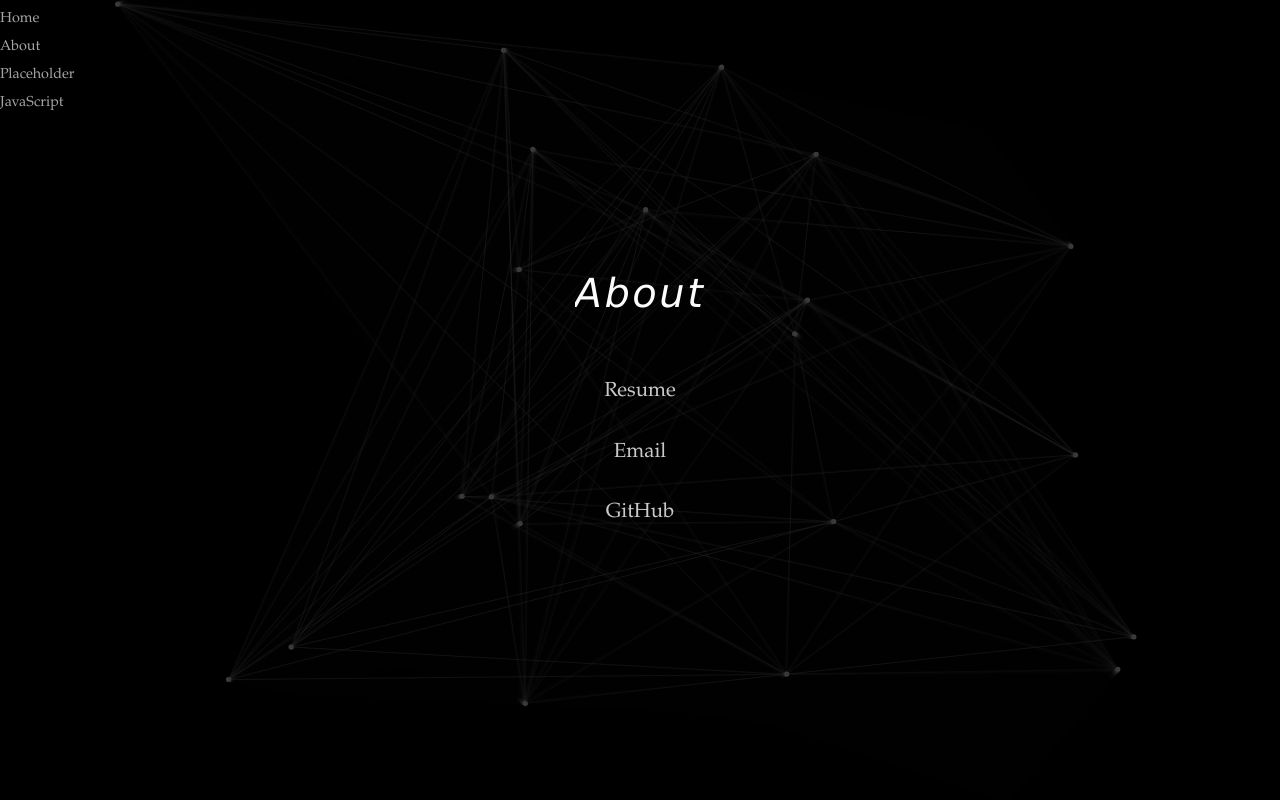
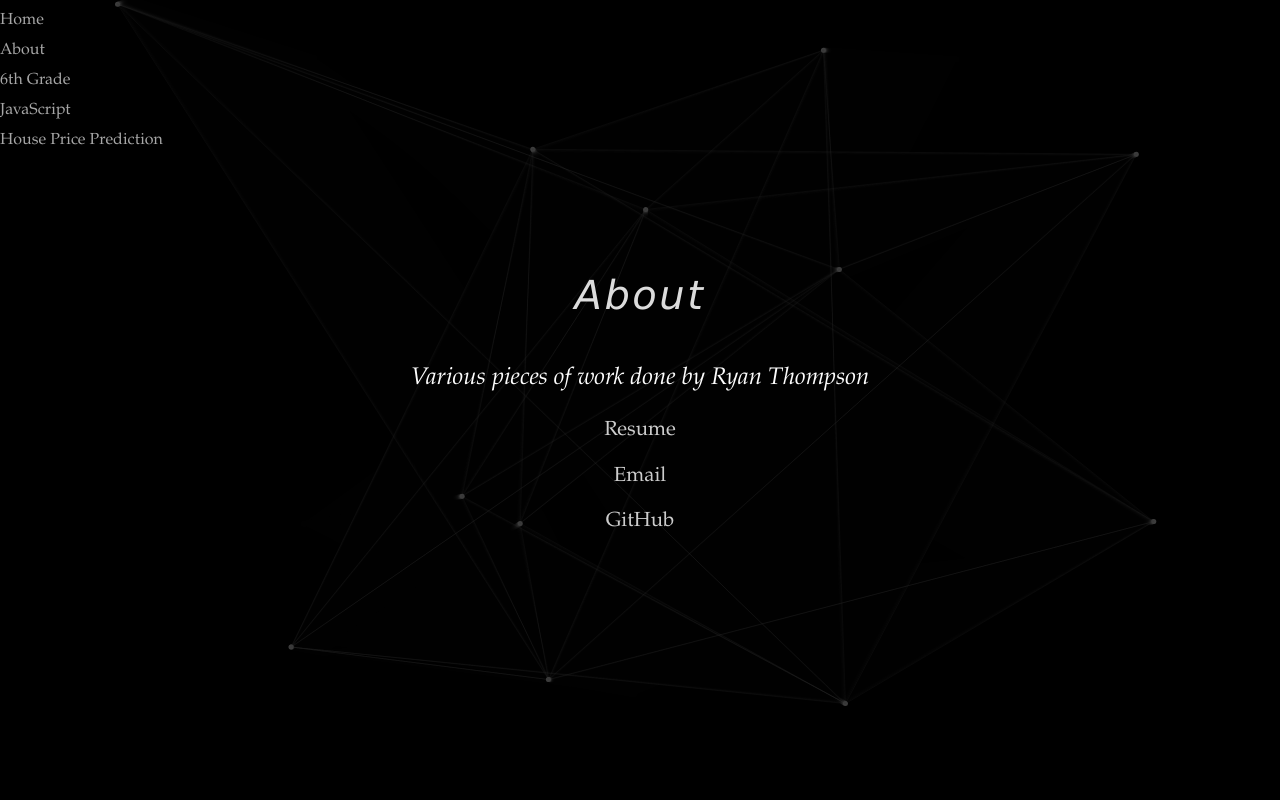
Before and after one commit to rt75272/Flask, a Flask app: page /about in a window 1280 px wide. Run offline with Flask 3, Linux system fonts and the light colour scheme; parts of the project's set-up code (start-up, migrations or seed data) failed here and were passed over; some libraries are stand-ins or nearby versions.

Commit message:
Added House Price Predictor
    - Need to make nav uniform accross all hmtl templates.

```diff
--- a/neural_network_animation/app.py
+++ b/neural_network_animation/app.py
@@ -1,22 +1,39 @@
-from flask import Flask, render_template
+from flask import Flask, request, render_template
+import joblib
+import numpy as np
 
 app = Flask(__name__)
+
+# Load the pre-trained model
+model = joblib.load('house_price_model.pkl')
 
 @app.route('/')
 def index():
     return render_template('index.html')
 
+@app.route('/house')
+def house():
+    return render_template('house.html')
+
 @app.route('/about')
 def about():
     return render_template('about.html')
 
-@app.route('/projects')
-def projects():
-    return render_template('projects.html')
+@app.route('/predict', methods=['POST'])
+def predict():
+    try:
+        size = float(request.form['size'])
+        prediction = model.predict(np.array([[size]]))
+        rounded_prediction = round(prediction[0], 2)
+        rounded_prediction = '{0:.2f}'.format(rounded_prediction)
+        rounded_prediction = float(rounded_prediction)
+        rounded_prediction = ('{:,}'.format(rounded_prediction))
+        return render_template('house.html', prediction=rounded_prediction)
+    except ValueError:
+        return render_template('house.html', prediction="Invalid input! Please enter a numeric value.")
+    except Exception as e:
+        return render_template('house.html', prediction=f"An error occurred: {str(e)}")
 
-@app.route('/contact')
-def contact():
-    return render_template('contact.html')
 
 if __name__ == '__main__':
     app.run(debug=True)
--- a/neural_network_animation/static/css/main.css
+++ b/neural_network_animation/static/css/main.css
@@ -57,7 +57,7 @@ body, html {
     display: flex; /* Enable flexbox layout */
     flex-direction: column; /*Stack items vertically*/
     justify-content: start; /*Start items at the top*/
-    font-size: 0.9em;
+    font-size: 1em;
     line-height: 1.25em;
     opacity: 0.65;
 }
@@ -77,17 +77,19 @@ body, html {
 .content {
     position: relative; /* Change to relative for centering */
     z-index: 10;
-    color: #fcfcfc;
+    color: white;
     text-align: center;
     /* font-family: Arial, sans-serif; */
     width: 100%;
-    /* background-color: red; */
+    background-color: red;
     line-height: 2.5em;
+    background-color: transparent;
+    text-align: center;
     /* Removed left and top properties for centering */
 }
 a {
     text-decoration: none;
-    color: inherit;
+    color: white;
 }
 a:hover {
     text-decoration: underline;
@@ -95,19 +97,39 @@ a:hover {
 }
 
 .about_content {
-    margin-top: 45%;
+    width: 100%;
+    margin-top: 5%;
     font-size: 0.85em;
     opacity: 0.8;
+    /* background-color: blue; */
     text-decoration: none;
+    text-align: center;
 }
+
 h1 {
     font-size: 2.5em;
     font-weight: lighter;
+    color: #dcdcdc;
+    text-align: center;
     margin-bottom: 20%;
     letter-spacing: 2.5px;
     font-family:'Lucida Sans', 'Lucida Sans Regular', 'Lucida Grande', 'Lucida Sans Unicode', Geneva, Verdana, sans-serif
 }
-
+#about_bio {
+    margin-top: -10%;
+    color: #fcfcfc;
+}
 p {
     font-size: 1.5em;
 }
+#main_title {
+    font-family: inherit;
+    /* color: red;
+    background-color: green; */
+}
+main {
+    width: 100%;
+}
+.house {
+    z-index: 100;
+}
--- a/neural_network_animation/static/js/neural_net.js
+++ b/neural_network_animation/static/js/neural_net.js
@@ -1,4 +1,4 @@
-let layers = [7, 9, 5];  // Define the number of nodes in each layer
+let layers = [4, 5, 3];  // Define the number of nodes in each layer
 let nodes = [];  // Array to store node positions and velocities
 
 function setup() {
--- a/neural_network_animation/templates/about.html
+++ b/neural_network_animation/templates/about.html
@@ -1,38 +1,13 @@
-<!DOCTYPE html>
-<html lang="en">
+{% extends 'base.html' %}
 
-<head>
-    <meta charset="UTF-8">
-    <meta name="viewport" content="width=device-width, initial-scale=1.0">
-    <title>About</title>
-    <link rel="stylesheet" href="{{ url_for('static', filename='css/main.css') }}"> <!-- Link to the external CSS file -->
-    <script src="https://cdnjs.cloudflare.com/ajax/libs/p5.js/1.4.0/p5.js"></script>
-    <script src="{{ url_for('static', filename='js/neural_net.js') }}"></script>
-</head>
+{% block content %}
+<link rel="stylesheet" href="{{ url_for('static', filename='css/main.css') }}">
 
-<body>
-    <!-- Content on top of the animation -->
-    <div class="content">
-        <i><h1>About</h1></i>
-
-        <!-- Centered navigation -->
-        <div class="nav-main nav-other" >
-            <ul>
-                <li><a href="{{ url_for('index') }}">Home</a></li>
-                <li><a href="{{ url_for('about') }}">About</a></li>
-                <li><a href="#">Placeholder</a></li>
-                <li><a href="https://cs354-team-website.onrender.com" target="_blank">JavaScript</a></li>
-            </ul>
-        </div>
-        <!-- <p>Data Science Certificate</p>
-        <p>BS in Computer Science</p>
-        <p>MS in Artificial Intelligence and Machine Learning</p> -->
-        <div class="about_content">
-            <p><a href="{{ url_for('static', filename='/Ryan_Thompson_Resume.pdf') }}" target="blank">Resume</a></p>
-            <p><a href="mailto:rt75272@gmail.com">Email</a></p>
-            <p><a href="https://github.com/rt75272" target="blank">GitHub</a></p>
-        </div>
+    <i><h1>About</h1></i>
+    <p id="about_bio"><i>Various pieces of work done by Ryan Thompson</i></p>
+    <div class="about_content">
+        <p><a href="{{ url_for('static', filename='/Ryan_Thompson_Resume.pdf') }}" target="_blank">Resume</a></p>
+        <p><a href="mailto:rt75272@gmail.com">Email</a></p>
+        <p><a href="https://github.com/rt75272" target="_blank">GitHub</a></p>
     </div>
-    <div id="neural-network-animation"></div>
-</body>
-</html>
+{% endblock %}
--- /dev/null
+++ b/neural_network_animation/templates/base.html
@@ -0,0 +1,26 @@
+<!DOCTYPE html>
+<html lang="en">
+<head>
+    <meta charset="UTF-8">
+    <meta name="viewport" content="width=device-width, initial-scale=1.0">
+    <title>Ryan Thompson</title>
+    <!-- <link rel="stylesheet" href="{{ url_for('static', filename='css/main.css') }}"> -->
+    <script src="https://cdnjs.cloudflare.com/ajax/libs/p5.js/1.4.0/p5.js"></script>
+    <script src="{{ url_for('static', filename='js/neural_net.js') }}"></script>
+</head>
+<body>
+    <!-- <div class="content"> -->
+        <div class="nav-main nav-other">
+            <ul>
+                <li><a href="{{ url_for('index') }}">Home</a></li>
+                <li><a href="{{ url_for('about') }}">About</a></li>
+                <li><a href="https://flask-34ke.onrender.com" target="_blank">6th Grade</a></li>
+                <li><a href="https://cs354-team-website.onrender.com" target="_blank">JavaScript</a></li>
+                <li><a href="{{ url_for('house') }}">House Price Prediction</a></li>
+            </ul>
+        </div>
+    <!-- </div> -->
+    <main>{% block content %} {% endblock %}</main>
+    <div id="neural-network-animation"></div>
+</body>
+</html>
```
Also changed, not shown: neural_network_animation/static/css/style.css (added, +116 -0 lines), neural_network_animation/templates/house.html (added, +38 -0 lines), neural_network_animation/templates/index.html (+5 -29 lines), neural_network_animation/train.py (added, +23 -0 lines), 1 other file.
